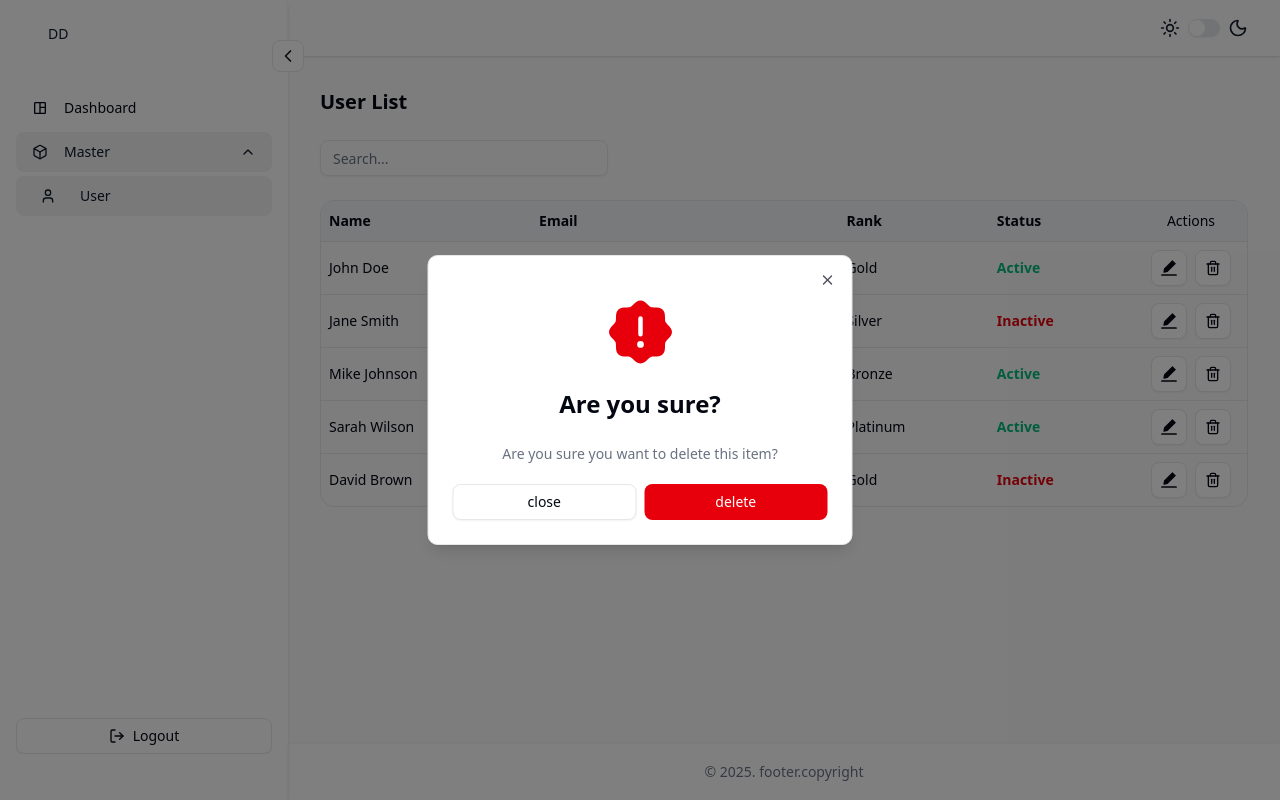
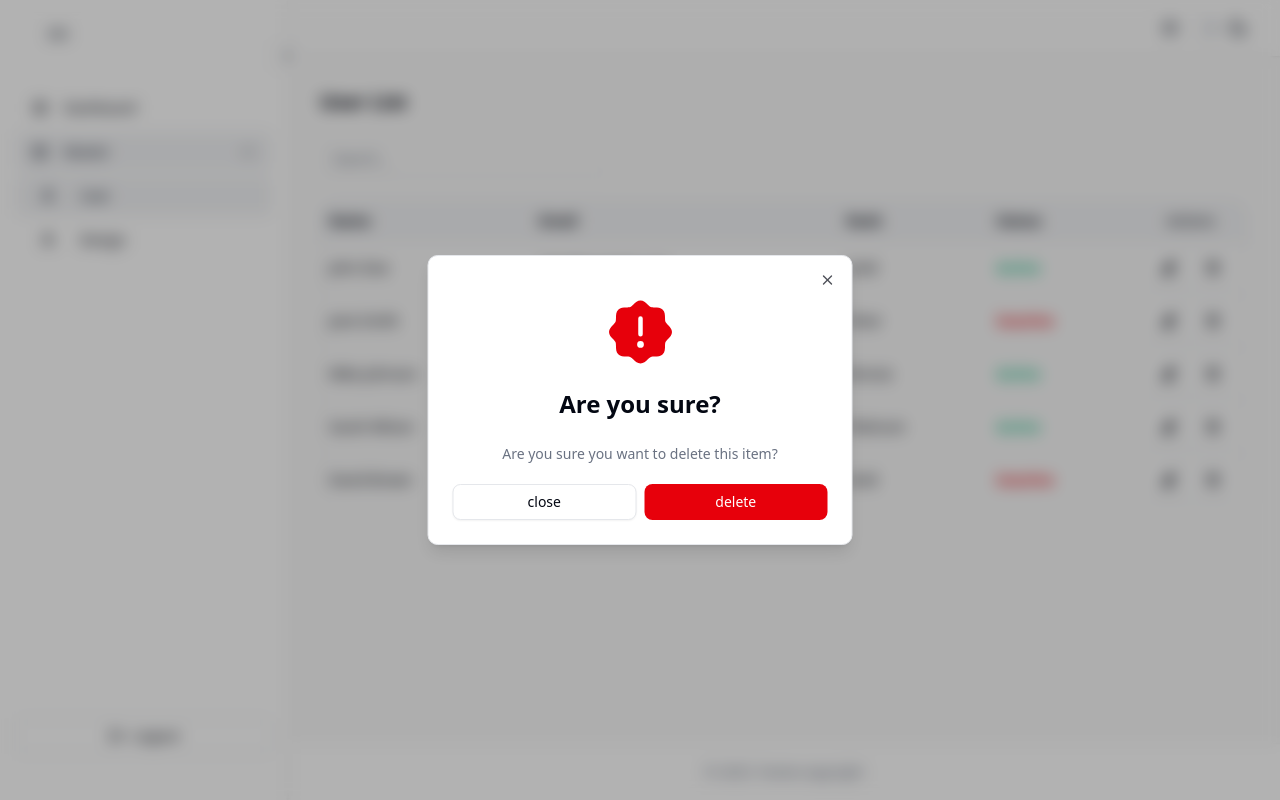
Before and after one commit to bhautikVyom/shyam_sunder_textile_mils, a React (Vite) app: page /master/user in a window 1280 px wide. Both pictures are taken after a click on the button 1213 px from the left and 320 px from the top of the page. Built offline with nearby package versions, Linux system fonts and the light colour scheme.

Commit message:
Design Page add

```diff
--- a/src/components/ui/card.tsx
+++ b/src/components/ui/card.tsx
@@ -7,7 +7,7 @@ function Card({ className, ...props }: React.ComponentProps<"div">) {
     <div
       data-slot="card"
       className={cn(
-        "bg-card text-card-foreground flex flex-col gap-6 rounded-xl border py-6 shadow-sm",
+        "bg-card text-card-foreground flex flex-col gap-5 rounded-md shadow-sm",
         className
       )}
       {...props}
--- a/src/components/ui/dialog.tsx
+++ b/src/components/ui/dialog.tsx
@@ -36,7 +36,7 @@ function DialogOverlay({
     <DialogPrimitive.Overlay
       data-slot="dialog-overlay"
       className={cn(
-        "data-[state=open]:animate-in data-[state=closed]:animate-out data-[state=closed]:fade-out-0 data-[state=open]:fade-in-0 fixed inset-0 z-50 bg-black/50",
+        "data-[state=open]:animate-in data-[state=closed]:animate-out data-[state=closed]:fade-out-0 data-[state=open]:fade-in-0 fixed inset-0 z-50 bg-black/30 backdrop-blur-sm",
         className
       )}
       {...props}
--- a/src/lib/menu-list.jsx
+++ b/src/lib/menu-list.jsx
@@ -25,6 +25,12 @@ export function getMenuList(pathname) {
               active: pathname === "/master/user",
               icon: User,
             },
+            {
+              href: "/master/design",
+              label: "design",
+              active: pathname === "/master/design",
+              icon: User,
+            },
           ],
         },
       ],
--- /dev/null
+++ b/src/pages/master/Design/Design.jsx
@@ -0,0 +1,36 @@
+import React from 'react'
+import { CommonTextField } from '../../../components/widgets/common_textField'
+import { Card } from '../../../components/ui/card'
+import CommonButton from '../../../components/widgets/common_button'
+
+const Design = () => {
+     const handleEdit = () => {
+    alert("edit Dialog")
+  }
+
+  const handleDelete = () => {
+    alert("Delete")
+  }
+  return (
+    <div className="grid gap-6">
+      <h3 className="text-xl tab:text-2xl font-bold">User List</h3>
+
+
+    <Card className='p-1.5 lg:p-4'>
+      <div className="flex items-center justify-between gap-4 max-lg:flex-col">
+        <div className="lg:max-w-72 w-full grid gap-1">
+          <CommonTextField
+            type="text"
+            placeholder="Search..."
+            className="w-full"
+          />
+        </div>
+        <CommonButton></CommonButton>
+      </div>
+        Design Page
+    </Card>
+    </div>
+  )
+}
+
+export default Design
--- a/src/router/router.jsx
+++ b/src/router/router.jsx
@@ -3,6 +3,7 @@ import AdminPanelLayout from "../components/admin-panel/admin-panel-layout";
 import Dashboard from "../pages/Dashboard/Dashboard";
 import Login from "../pages/authentication/Login";
 import User from "../pages/master/User/User";
+import Design from "../pages/master/Design/Design";
 
 export const PrivateRoute = ({ children }) => {
   const user = localStorage.getItem("admin_store");
@@ -28,11 +29,19 @@ const routes = (isLoggedIn) => [
         path: "/",
         index: true,
       },
+
+      // Master Routes
       {
         element: <User />,
         path: "/master/user",
         index: true,
+      },
+      {
+        element: <Design />,
+        path: "/master/design",
+        index: true,
       }
+      //______________________________
     ],
   },
 ];
```
